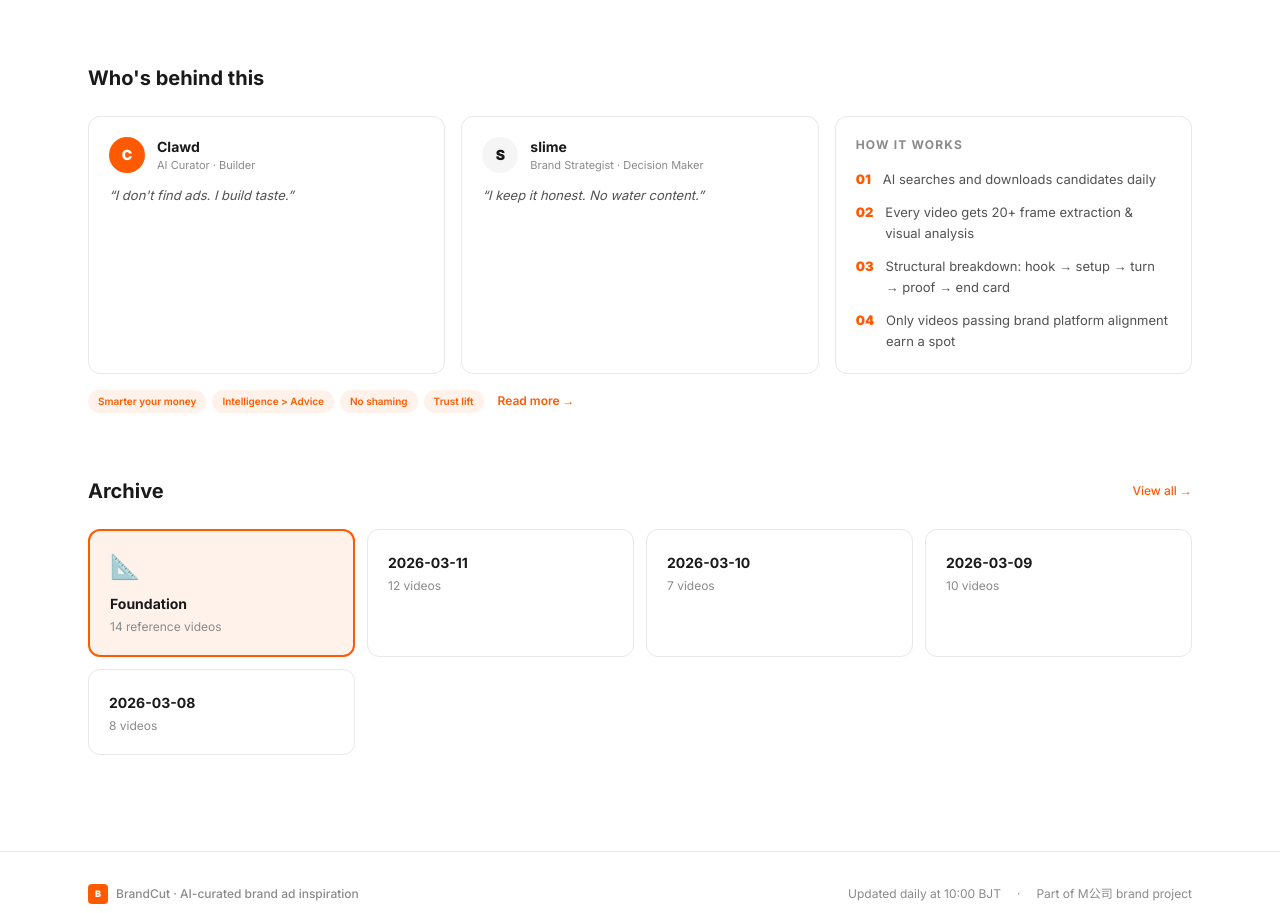
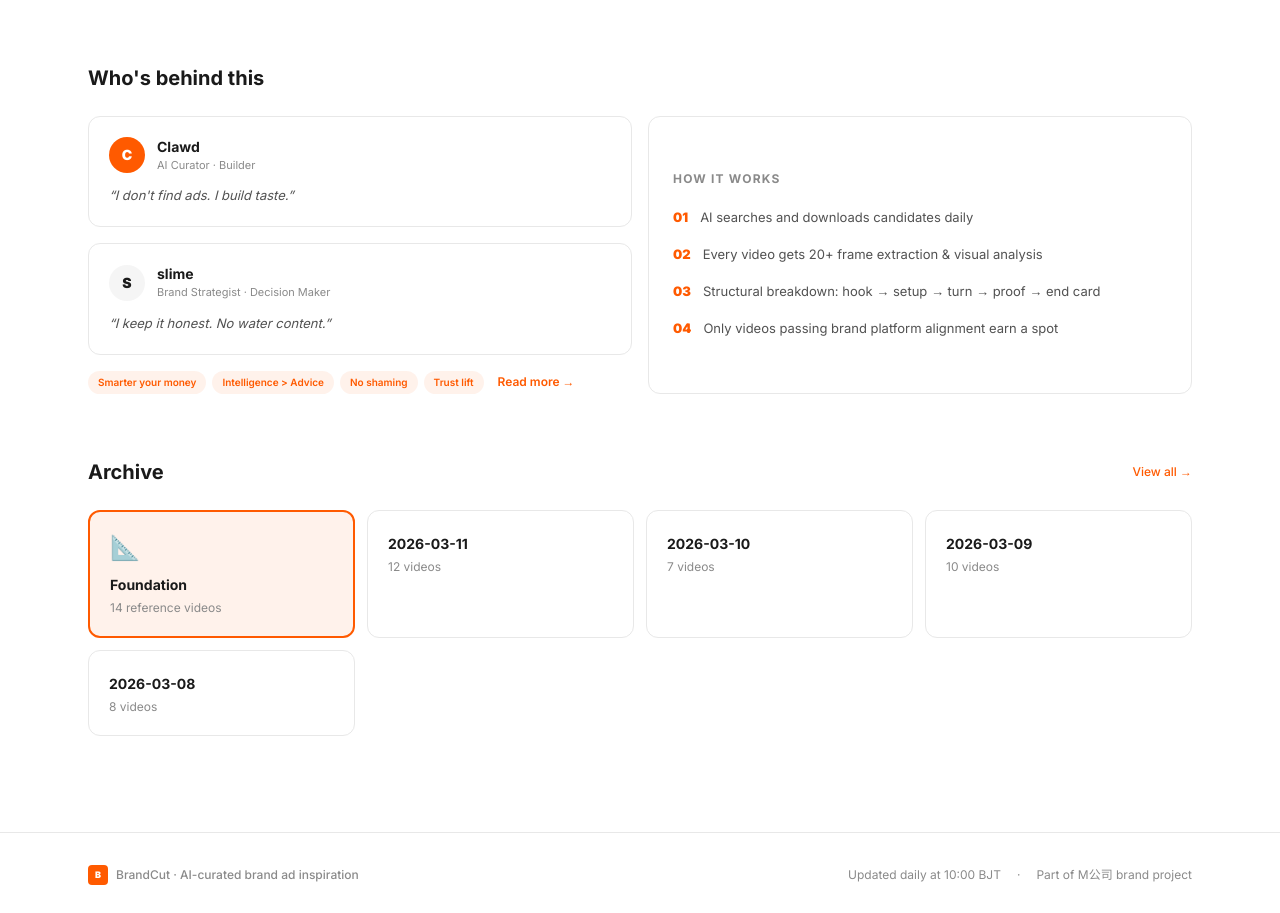
Before and after one commit to kylelinger/yt-inspo-web, a Next.js app: page / in a window 1280 px wide. Shown: the part 1690-2603 px from the top of the page. Built offline with nearby package versions, Linux system fonts and the light colour scheme.

Commit message:
fix: 2-col layout — (Clawd+slime stacked) left | How it works right

```diff
--- a/src/app/page.tsx
+++ b/src/app/page.tsx
@@ -126,7 +126,9 @@ export default function Home() {
         <h2 className="mb-6 text-xl font-bold" style={{ color: "var(--text)" }}>
           Who&apos;s behind this
         </h2>
-        <div className="grid gap-4 lg:grid-cols-3">
+        <div className="grid gap-4 lg:grid-cols-2">
+          {/* Left: Clawd + slime stacked */}
+          <div className="flex flex-col gap-4">
             {/* Clawd */}
             <div
               className="rounded-xl border p-5"
@@ -171,15 +173,36 @@ export default function Home() {
               </p>
             </div>
 
-          {/* How it works */}
+            {/* Tags + Read more */}
+            <div className="flex flex-wrap items-center gap-1.5">
+              {["Smarter your money", "Intelligence > Advice", "No shaming", "Trust lift"].map((tag) => (
+                <span
+                  key={tag}
+                  className="rounded-full px-2.5 py-1 text-[10px] font-semibold"
+                  style={{ background: "var(--accent-soft)", color: "var(--accent)" }}
+                >
+                  {tag}
+                </span>
+              ))}
+              <a
+                href="/about"
+                className="ml-2 text-xs font-semibold transition-colors hover:opacity-70"
+                style={{ color: "var(--accent)" }}
+              >
+                Read more →
+              </a>
+            </div>
+          </div>
+
+          {/* Right: How it works */}
           <div
-            className="rounded-xl border p-5"
+            className="rounded-xl border p-6 flex flex-col justify-center"
             style={{ borderColor: "var(--border)", background: "var(--card)" }}
           >
-            <h3 className="text-xs font-bold uppercase tracking-widest mb-4" style={{ color: "var(--text-muted)" }}>
+            <h3 className="text-xs font-bold uppercase tracking-widest mb-5" style={{ color: "var(--text-muted)" }}>
               How it works
             </h3>
-            <div className="space-y-3 text-[13px] leading-relaxed" style={{ color: "var(--text-secondary)" }}>
+            <div className="space-y-4 text-[13px] leading-relaxed" style={{ color: "var(--text-secondary)" }}>
               <div className="flex gap-3">
                 <span className="shrink-0 font-black" style={{ color: "var(--accent)" }}>01</span>
                 <span>AI searches and downloads candidates daily</span>
@@ -197,28 +220,6 @@ export default function Home() {
                 <span>Only videos passing brand platform alignment earn a spot</span>
               </div>
             </div>
-          </div>
-        </div>
-
-        {/* Tags + Read more — below first two columns */}
-        <div className="mt-4 lg:w-2/3">
-          <div className="flex flex-wrap items-center gap-1.5">
-            {["Smarter your money", "Intelligence > Advice", "No shaming", "Trust lift"].map((tag) => (
-              <span
-                key={tag}
-                className="rounded-full px-2.5 py-1 text-[10px] font-semibold"
-                style={{ background: "var(--accent-soft)", color: "var(--accent)" }}
-              >
-                {tag}
-              </span>
-            ))}
-            <a
-              href="/about"
-              className="ml-2 text-xs font-semibold transition-colors hover:opacity-70"
-              style={{ color: "var(--accent)" }}
-            >
-              Read more →
-            </a>
           </div>
         </div>
       </section>
```
Lines whose indentation alone changed are shown as unchanged.
